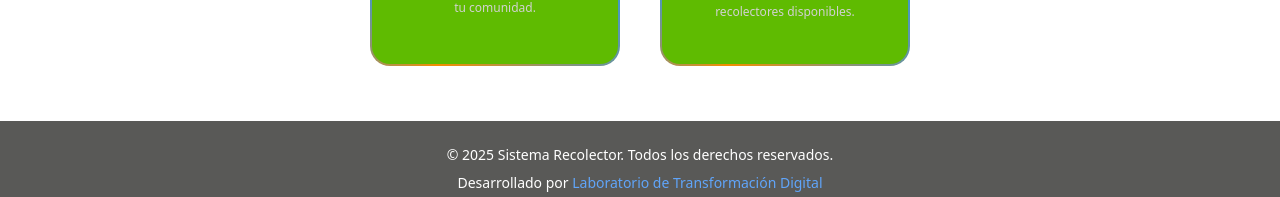
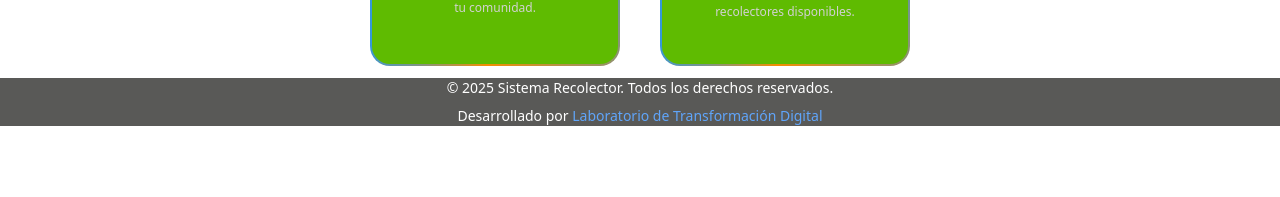
Before and after one commit to JuniorSD6650/localizador_recolectores_desechos, a React (Vite) app in the folder frontend/: page / in a window 1280 px wide. Shown: the part 755-952 px from the top of the page. After the commit the page ends 881 px from the top, so only its background shows below. Built offline with nearby package versions, Linux system fonts and the light colour scheme; no server answers.

Commit message:
fix: Posición del footer

```diff
--- a/frontend/src/Home.jsx
+++ b/frontend/src/Home.jsx
@@ -6,7 +6,7 @@ import TituloConRegreso from './components/TituloConRegreso/TituloConRegreso';
 
 const Home = () => {
     return (
-        <div className="text-center py-3 h-screen">
+        <div className="text-center py-3">
             <TituloConRegreso titulo="Bienvenido a la Aplicación" className="mb-4" />
 
             <div className="container mx-auto px-5">
--- a/frontend/src/components/foot/Footer.jsx
+++ b/frontend/src/components/foot/Footer.jsx
@@ -3,7 +3,7 @@ import React from 'react';
 
 const Footer = () => {
     return (
-        <footer style={{ backgroundColor: '#595957' }} className="text-white py-6">
+        <footer style={{ backgroundColor: '#595957' }} className="text-white">
             <div className="container mx-auto text-center">
                 <p className="text-sm">
                     &copy; {new Date().getFullYear()} Sistema Recolector. Todos los derechos reservados.
```
